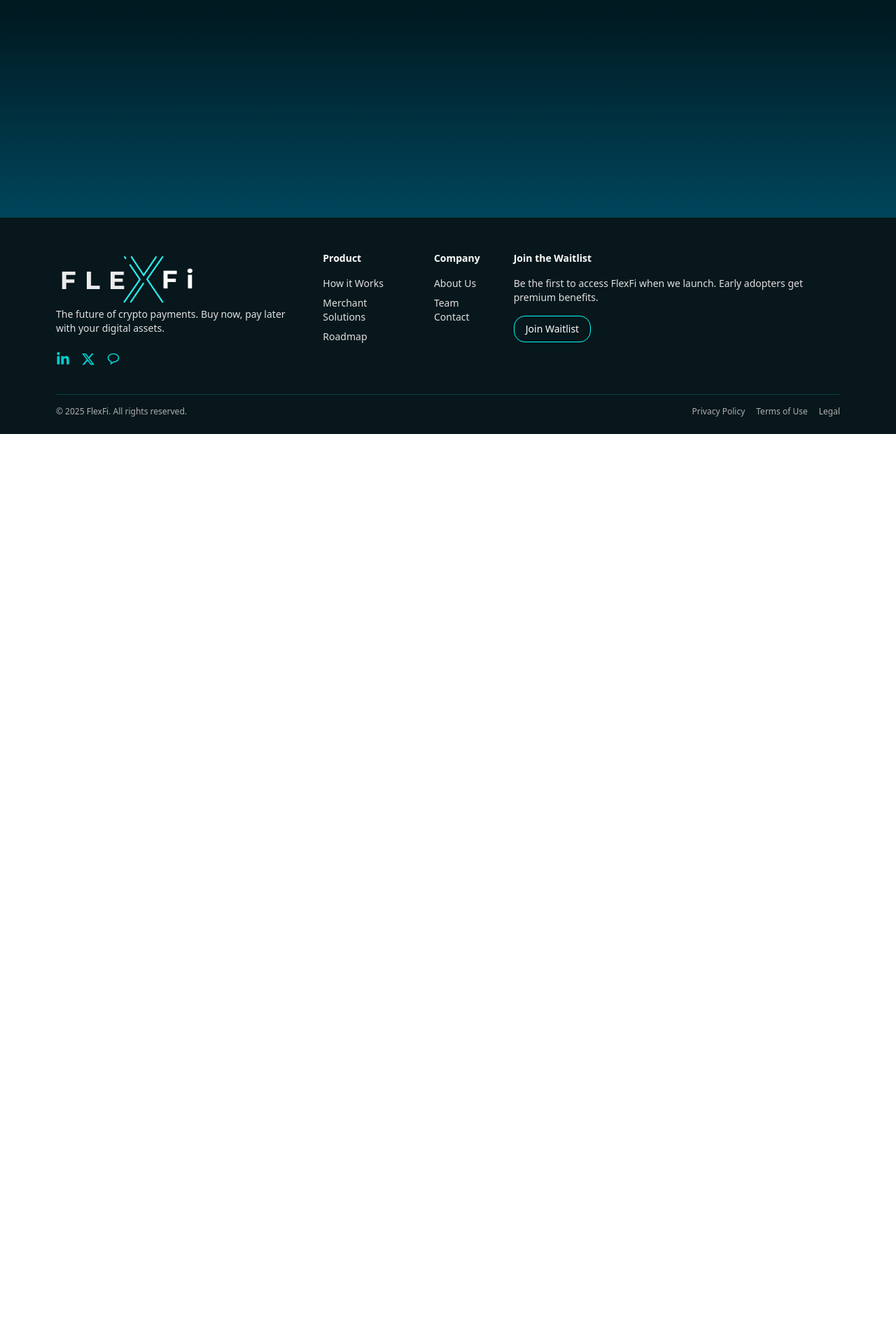
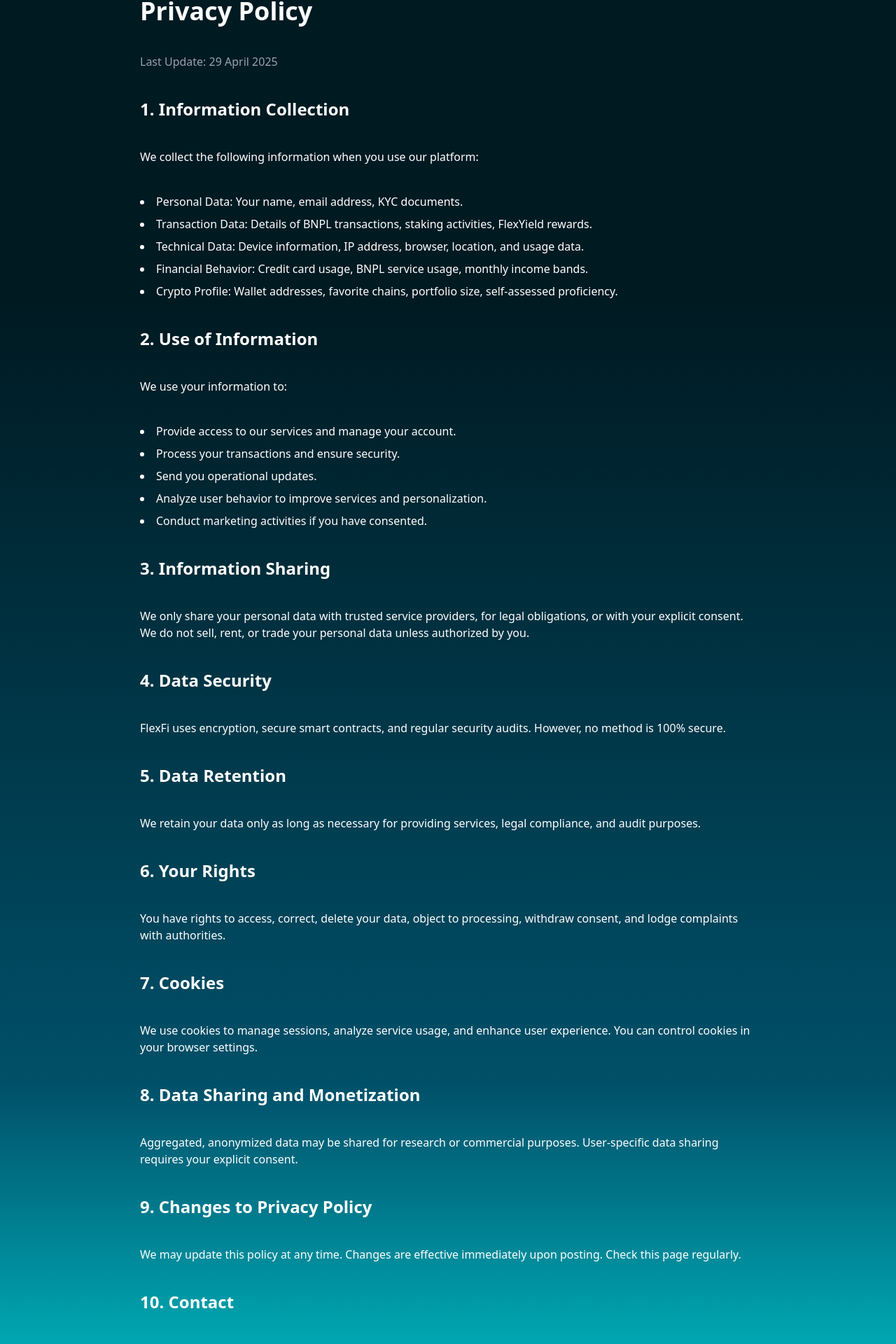
Before and after one commit to MickaelSanches/flexfi-front, a React (Vite) app: page /privacypolicy in a window 1280 px wide. Shown: the part 180-2100 px from the top of the page at 70% size. Before the commit the page ends 800 px from the top, so only its background shows below. Built offline with nearby package versions, Linux system fonts and the light colour scheme.

Commit message:
create PrivacyPolicy page and update TermsOfUse style page

```diff
--- a/src/App.tsx
+++ b/src/App.tsx
@@ -9,6 +9,7 @@
 import Roadmap from "./views/Roadmap";
 import Team from "./views/Team";
 import TermsOfUse from "./views/TermsOfUse";
+import PrivacyPolicy from "./views/PrivacyPolicy";
 
 function App() {
   return (
@@ -24,6 +25,7 @@
             <Route path="/roadmap" element={<Roadmap />} />
             <Route path="/team" element={<Team />} />
             <Route path="/termsofuse" element={<TermsOfUse />} />
+            <Route path="/privacypolicy" element={<PrivacyPolicy />} />
           </Routes>
         </main>
         <Footer />
--- a/src/components/Footer.tsx
+++ b/src/components/Footer.tsx
@@ -70,7 +70,7 @@
       <div className="border-t border-[#00FEFB33] mt-10 pt-4 flex flex-col md:flex-row justify-between items-center text-xs text-[#B0B0B0]">
         <p>© 2025 FlexFi. All rights reserved.</p>
         <div className="flex gap-4 mt-2 md:mt-0">
-          <a className="cursor-pointer" href="#">
+          <a className="cursor-pointer" href="/privacypolicy">
             Privacy Policy
           </a>
           <a className="cursor-pointer" href="/termsofuse">
--- /dev/null
+++ b/src/views/PrivacyPolicy.tsx
@@ -0,0 +1,92 @@
+const PrivacyPolicyPage = () => {
+  return (
+    <div className="flex flex-col w-full px-6 pt-16 py-10 md:px-16 lg:px-24 xl:px-50 text-white bg-gradient-to-b">
+      <div className="max-w-5xl mx-auto space-y-10">
+        <h1 className="text-4xl font-bold">Privacy Policy</h1>
+        <p className="text-gray-400">Last Update: 29 April 2025</p>
+
+        <h2 className="text-2xl font-bold">1. Information Collection</h2>
+        <p>We collect the following information when you use our platform:</p>
+        <ul className="list-disc list-inside space-y-2">
+          <li>Personal Data: Your name, email address, KYC documents.</li>
+          <li>
+            Transaction Data: Details of BNPL transactions, staking activities,
+            FlexYield rewards.
+          </li>
+          <li>
+            Technical Data: Device information, IP address, browser, location,
+            and usage data.
+          </li>
+          <li>
+            Financial Behavior: Credit card usage, BNPL service usage, monthly
+            income bands.
+          </li>
+          <li>
+            Crypto Profile: Wallet addresses, favorite chains, portfolio size,
+            self-assessed proficiency.
+          </li>
+        </ul>
+
+        <h2 className="text-2xl font-bold">2. Use of Information</h2>
+        <p>We use your information to:</p>
+        <ul className="list-disc list-inside space-y-2">
+          <li>Provide access to our services and manage your account.</li>
+          <li>Process your transactions and ensure security.</li>
+          <li>Send you operational updates.</li>
+          <li>
+            Analyze user behavior to improve services and personalization.
+          </li>
+          <li>Conduct marketing activities if you have consented.</li>
+        </ul>
+
+        <h2 className="text-2xl font-bold">3. Information Sharing</h2>
+        <p>
+          We only share your personal data with trusted service providers, for
+          legal obligations, or with your explicit consent. We do not sell,
+          rent, or trade your personal data unless authorized by you.
+        </p>
+
+        <h2 className="text-2xl font-bold">4. Data Security</h2>
+        <p>
+          FlexFi uses encryption, secure smart contracts, and regular security
+          audits. However, no method is 100% secure.
+        </p>
+
+        <h2 className="text-2xl font-bold">5. Data Retention</h2>
+        <p>
+          We retain your data only as long as necessary for providing services,
+          legal compliance, and audit purposes.
+        </p>
+
+        <h2 className="text-2xl font-bold">6. Your Rights</h2>
+        <p>
+          You have rights to access, correct, delete your data, object to
+          processing, withdraw consent, and lodge complaints with authorities.
+        </p>
+
+        <h2 className="text-2xl font-bold">7. Cookies</h2>
+        <p>
+          We use cookies to manage sessions, analyze service usage, and enhance
+          user experience. You can control cookies in your browser settings.
+        </p>
+
+        <h2 className="text-2xl font-bold">8. Data Sharing and Monetization</h2>
+        <p>
+          Aggregated, anonymized data may be shared for research or commercial
+          purposes. User-specific data sharing requires your explicit consent.
+        </p>
+
+        <h2 className="text-2xl font-bold">9. Changes to Privacy Policy</h2>
+        <p>
+          We may update this policy at any time. Changes are effective
+          immediately upon posting. Check this page regularly.
+        </p>
+
+        <h2 className="text-2xl font-bold">10. Contact</h2>
+        <p>Email: contact@flex-fi.io</p>
+      </div>
+    </div>
+  );
+};
+
+export default PrivacyPolicyPage;
--- a/src/views/TermsOfUse.tsx
+++ b/src/views/TermsOfUse.tsx
@@ -1,6 +1,6 @@
 const TermsOfUsePage = () => {
   return (
-    <div className="flex flex-col w-full px-6 pt-16 py-10 md:px-16 lg:px-24 xl:px-50 text-white bg-gradient-to-b from-[#00161C] to-[#013847]">
+    <div className="flex flex-col w-full px-6 pt-16 py-10 md:px-16 lg:px-24 xl:px-50 text-white bg-gradient-to-b">
       <div className="max-w-5xl mx-auto space-y-10">
         <h1 className="text-4xl font-bold">Terms of Use</h1>
         <p className="text-gray-400">Last Update: 29 April 2025</p>
```
